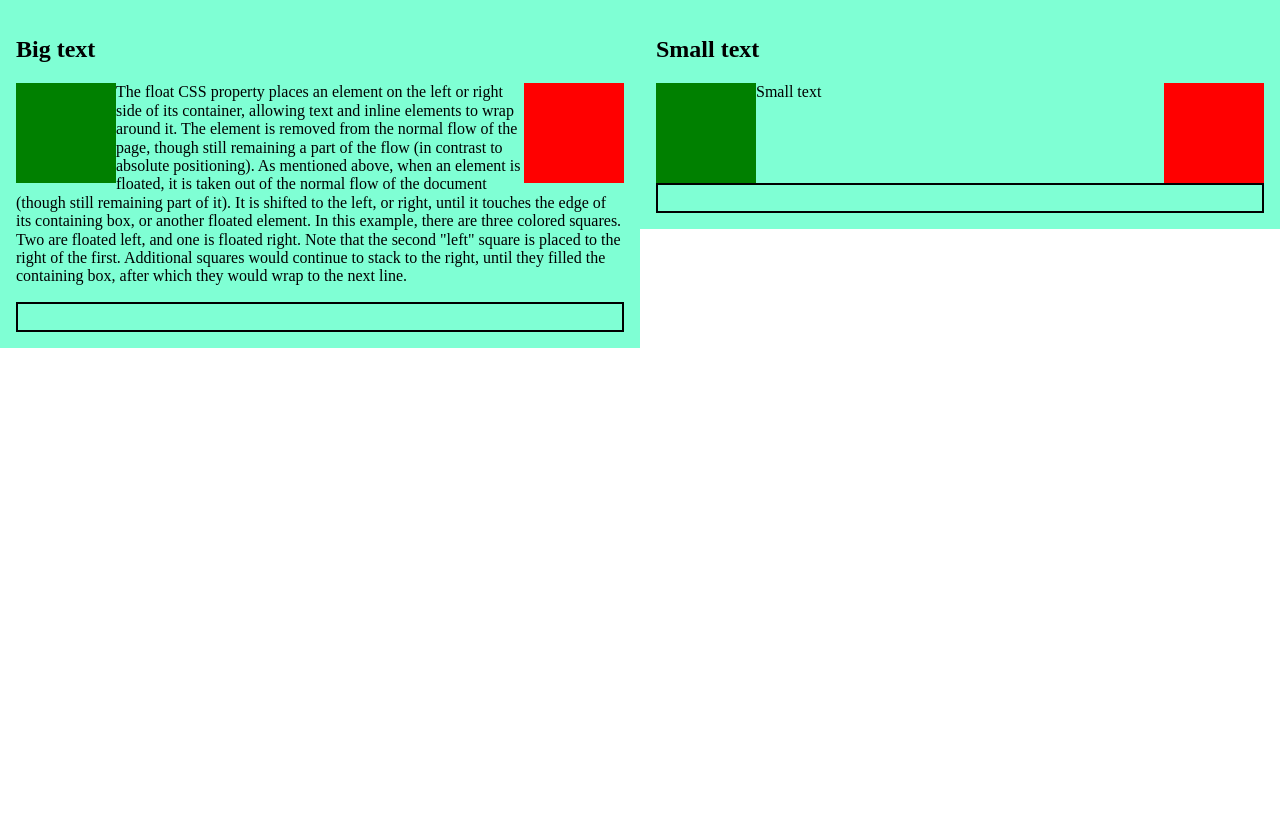
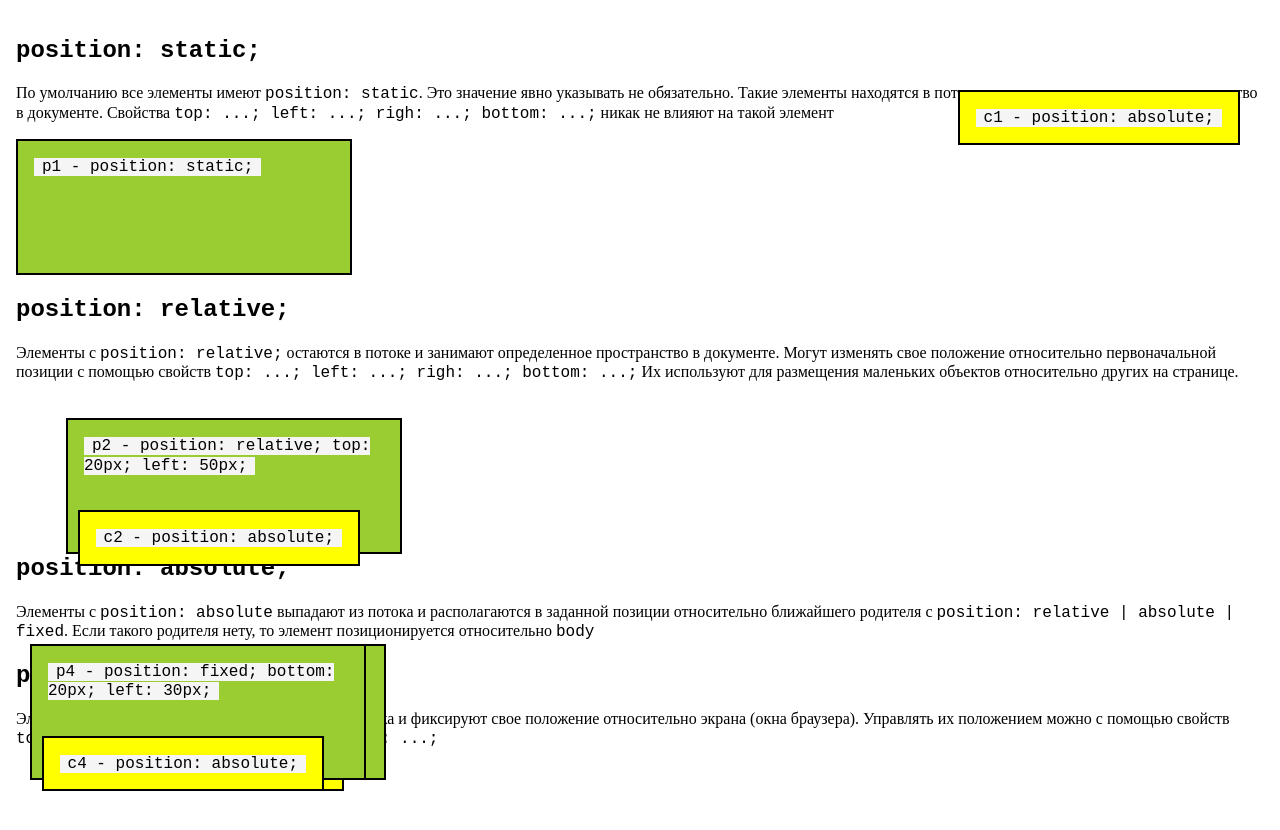
Before and after one commit to YuriiZazuliak/GromeCode, a plain HTML site: page lesson9/task1/index.html in a window 1280 px wide. Shown: the top 830 px of the page. Before the commit the page ends 800 px from the top, so only its background shows below. Drawn offline with nearby package versions, Linux system fonts and the light colour scheme.

Commit message:
lesson-9_task-5(1)

```diff
--- a/lesson9/task1/index.html
+++ b/lesson9/task1/index.html
@@ -3,54 +3,58 @@
 
 <head>
     <meta charset="UTF-8" />
-    <title>Float</title>
+    <title>Document</title>
     <link rel="stylesheet" href="https://cdnjs.cloudflare.com/ajax/libs/normalize/8.0.1/normalize.min.css"
         integrity="sha256-l85OmPOjvil/SOvVt3HnSSjzF1TUMyT9eV0c2BzEGzU=" crossorigin="anonymous" />
-    <style>
-        .square {
-            width: 100px;
-            height: 100px;
-        }
-
-        section {
-            background: aquamarine;
-            padding: 16px;
-        }
-
-        footer {
-            height: 30px;
-            border: 2px solid black;
-        }
-    </style>
-    <link rel="stylesheet" href="style.css">
+    <link rel="stylesheet" href="./style.css" />
 </head>
 
 <body>
-    <section class="container">
-        <h2>Big text</h2>
-        <div class="red square"></div>
-        <div class="green square"></div>
+    <div class="container">
+        <h2><code>position: static;</code></h2>
         <p>
-            The float CSS property places an element on the left or right side of its container,
-            allowing text and inline elements to wrap around it. The element is removed from the normal
-            flow of the page, though still remaining a part of the flow (in contrast to absolute
-            positioning). As mentioned above, when an element is floated, it is taken out of the normal
-            flow of the document (though still remaining part of it). It is shifted to the left, or
-            right, until it touches the edge of its containing box, or another floated element. In this
-            example, there are three colored squares. Two are floated left, and one is floated right.
-            Note that the second "left" square is placed to the right of the first. Additional squares
-            would continue to stack to the right, until they filled the containing box, after which they
-            would wrap to the next line.
+            По умолчанию все элементы имеют <code>position: static</code>. Это значение явно указывать
+            не обязательно. Такие элементы находятся в потоке и занимают определенное пространство в
+            документе. Свойства <code>top: ...; left: ...; righ: ...; bottom: ...;</code> никак не
+            влияют на такой элемент
         </p>
-        <footer class="footer"></footer>
-    </section>
-    <section class="container">
-        <h2>Small text</h2>
-        <div class="red square"></div>
-        <div class="green square"></div>
-        <p>Small text</p>
-        <footer class="footer"></footer>
-    </section>
+        <div class="parent static-parent">
+            <code class="tip">p1 - position: static;</code>
+            <div class="child"><code class="tip">c1 - position: absolute;</code></div>
+        </div>
+        <h2><code>position: relative;</code></h2>
+        <p>
+            Элементы с <code>position: relative;</code> остаются в потоке и занимают определенное
+            пространство в документе. Могут изменять свое положение относительно первоначальной позиции
+            с помощью свойств <code>top: ...; left: ...; righ: ...; bottom: ...;</code> Их используют
+            для размещения маленьких объектов относительно других на странице.
+        </p>
+        <div class="parent relative-parent">
+            <code class="tip">p2 - position: relative; top: 20px; left: 50px;</code>
+            <div class="child"><code class="tip">c2 - position: absolute;</code></div>
+        </div>
+        <h2><code>position: absolute;</code></h2>
+        <p>
+            Элементы с <code>position: absolute</code> выпадают из потока и располагаются в заданной
+            позиции относительно ближайшего родителя с
+            <code>position: relative | absolute | fixed</code>. Если такого родителя нету, то элемент
+            позиционируется относительно <code>body</code>
+        </p>
+        <div class="parent absolute-parent">
+            <code class="tip">p3 - position: absolute; right: 20px; left: 50px;</code>
+            <div class="child"><code class="tip">c3 - position: absolute;</code></div>
+        </div>
+        <h2><code>position: fixed;</code></h2>
+        <p>
+            Элементы с <code>position: fixed;</code> выпадают из потока и фиксируют свое положение
+            относительно экрана (окна браузера). Управлять их положением можно с помощью свойств
+            <code>top: ...; left: ...; righ: ...; bottom: ...;</code>
+        </p>
+        <div class="parent fixed-parent">
+            <code class="tip">p4 - position: fixed; bottom: 20px; left: 30px;</code>
+            <div class="child"><code class="tip">c4 - position: absolute;</code></div>
+        </div>
+    </div>
 </body>
 
 </html>
--- a/lesson9/task1/style.css
+++ b/lesson9/task1/style.css
@@ -1,17 +1,60 @@
-.container {
-    width: 50%;
-    box-sizing: border-box;
+div {
+    padding: 16px;
+}
+
+.child,
+.parent {
+    border: 2px solid black;
+}
+
+.child {
+    position: absolute;
+    top: 90px;
+    right: 40px;
+}
+
+.parent {
+    width: 300px;
+    height: 100px;
+    background-color: yellowgreen;
+}
+
+.child {
+    background: yellow;
+    position: absolute;
+}
+
+.tip {
+    opacity: 1;
+    background-color: whitesmoke;
+    padding: 0 8px;
+}
+
+.green {
+    width: 100px;
+    height: 100px;
+    background: green;
     float: left;
 }
-.red {
-    background-color: red;
-    float: right;
+
+.container {
+    height: 2000px;
 }
-.green {
-    background-color: green;
-    float: left;
+.static-parent {
+    position: static;
 }
-.footer {
-    clear: both;
-    box-sizing: border-box;
+.relative-parent {
+    position: relative;
+    top: 20px;
+    left: 50px;
 }
+.absolute-parent {
+    position: absolute;
+    bottom: 20px;
+    left: 50px;
+}
+.fixed-parent {
+    position: fixed;
+    bottom: 20px;
+    left: 30px;
+}
--- a/lesson9/task2/style.css
+++ b/lesson9/task2/style.css
@@ -1,21 +1,17 @@
-.blockShape {
-    width: 20%;
-    height: 200px;
+.container {
+    width: 50%;
     box-sizing: border-box;
     float: left;
 }
-.block_red {
+.red {
     background-color: red;
+    float: right;
 }
-.block_green {
+.green {
     background-color: green;
+    float: left;
 }
-.block_blue {
-    background-color: blue;
+.footer {
+    clear: both;
+    box-sizing: border-box;
 }
-.block_yellow {
-    background-color: yellow;
-}
-.block_black {
-    background-color: black;
-}
--- a/lesson9/task3/style.css
+++ b/lesson9/task3/style.css
@@ -1,26 +1,21 @@
-.header,
-.footer {
-    height: 50px;
+.blockShape {
+    width: 20%;
+    height: 200px;
+    box-sizing: border-box;
+    float: left;
 }
-
-.header {
+.block_red {
+    background-color: red;
+}
+.block_green {
+    background-color: green;
+}
+.block_blue {
+    background-color: blue;
+}
+.block_yellow {
     background-color: yellow;
 }
-.footer {
-    background-color: green;
-    clear: both;
+.block_black {
+    background-color: black;
 }
-.content {
-    width: 80%;
-    box-sizing: border-box;
-    height: 500px;
-    background-color: pink;
-    float: left;
-}
-.sidebar {
-    width: 20%;
-    box-sizing: border-box;
-    height: 500px;
-    background-color: grey;
-    float: right;
-}
```
Also changed, not shown: lesson9/task2/index.html (+41 -5 lines), lesson9/task3/index.html (+6 -5 lines), lesson9/task4/index.html (+4 -17 lines), lesson9/task4/style.css (+19 -60 lines), lesson9/task5/index.html (added, +32 -0 lines), lesson9/task5/style.css (added, +67 -0 lines).
